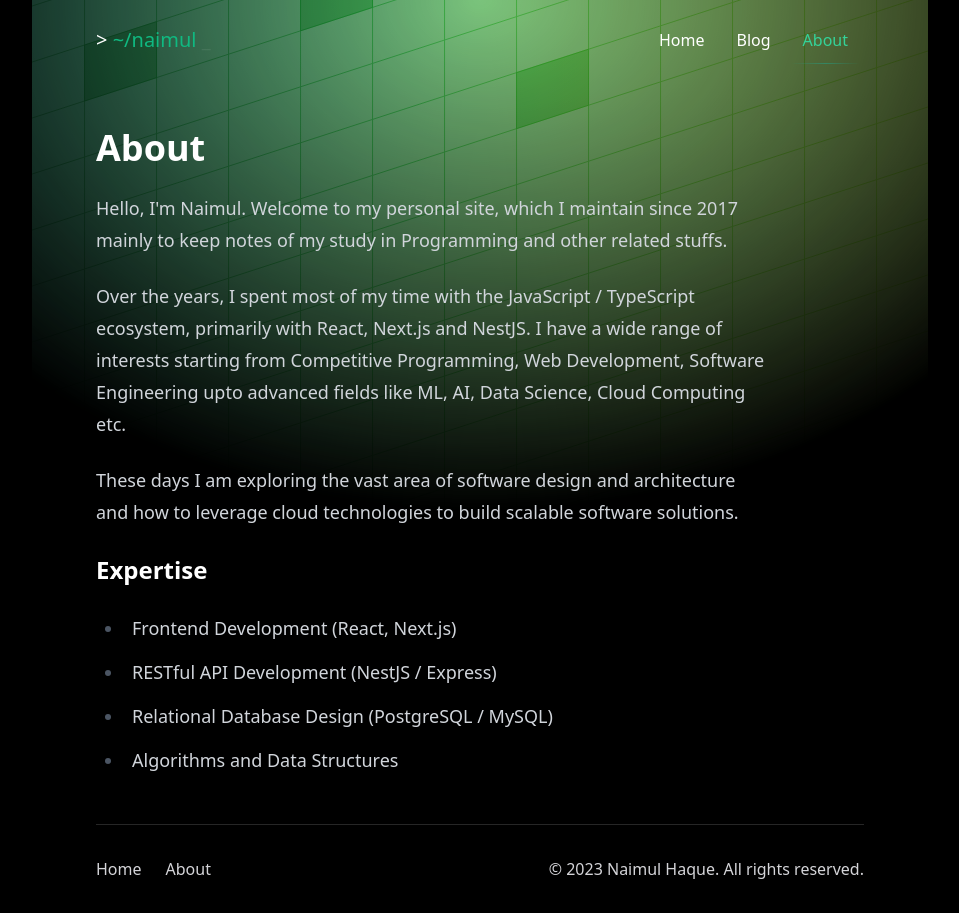
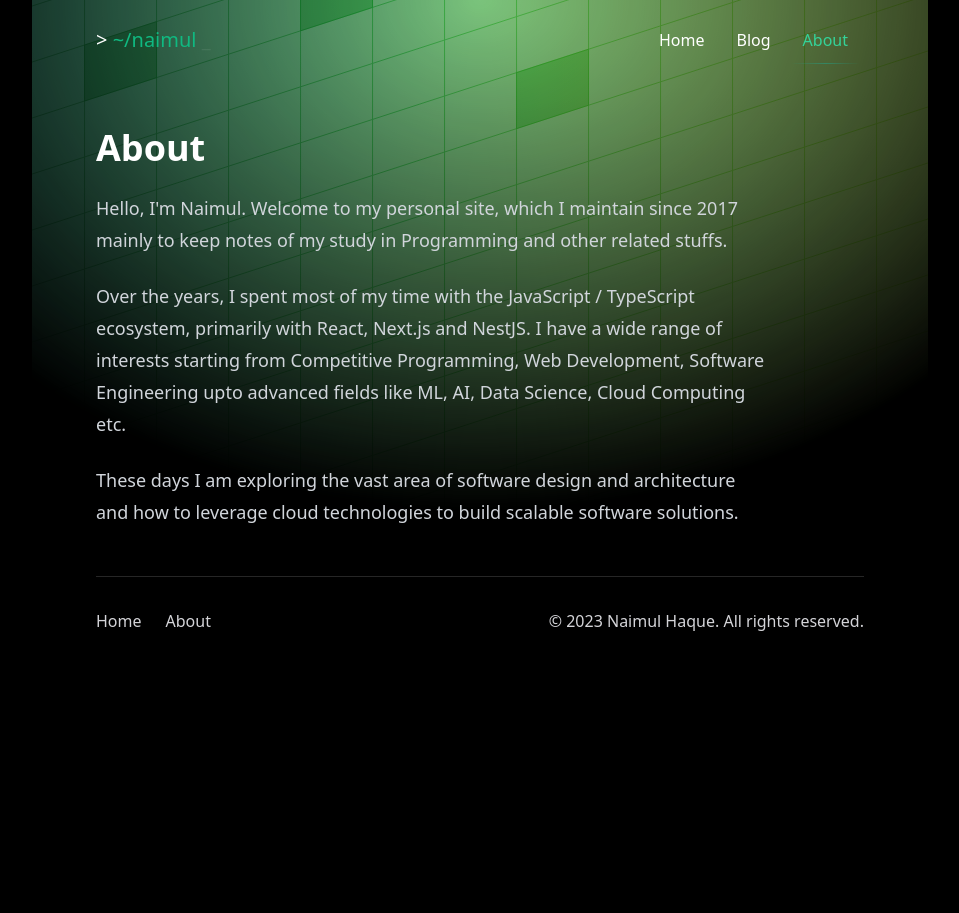
Before and after one commit to naimulcsx/naimulhaque.com, a Next.js app: page /about in a window 1280 px wide. Shown: the whole page, without its empty margins (160-1119 px from the left). After the commit the page ends 800 px from the top, so only its background shows below. Built offline with nearby package versions, Linux system fonts and the light colour scheme.

Commit message:
feat: add key technologies section

```diff
--- a/app/about/page.tsx
+++ b/app/about/page.tsx
@@ -28,13 +28,6 @@ export default function AboutPage() {
           architecture and how to leverage cloud technologies to build scalable
           software solutions.
         </p>
-        <h3>Expertise</h3>
-        <ul>
-          <li>Frontend Development (React, Next.js)</li>
-          <li>RESTful API Development (NestJS / Express)</li>
-          <li>Relational Database Design (PostgreSQL / MySQL)</li>
-          <li>Algorithms and Data Structures</li>
-        </ul>
       </div>
     </PageTransition>
   );
--- a/components/About.tsx
+++ b/components/About.tsx
@@ -84,6 +84,26 @@ export function About() {
             technologies and writing articles. This is my place for my Thoughts
             and Reflections. Have a good read!
           </p>
+          <h4>Key Technologies and Methodologies</h4>
+          <ul className="font-light">
+            <li>
+              JavaScript (ES6/ES2015), TypeScript, React (Hook, Context API,
+              Component Design Patterns), Redux, React Query, Jest, Mocha,
+              Cypress, Vite, Vitest
+            </li>
+            <li>
+              Next.js, Remix, Node.js (Express / NestJS), BullMQ, REST, GraphQL,
+              TRPC, TypeORM, Prisma, PostgreSQL, Redis, Elasticsearch
+            </li>
+            <li>
+              Linux CLI, Git, Github, Github Actions, Husky, Prettier, ESLint,
+              Commitizen, CommitLint
+            </li>
+            <li>
+              AWS EC2, ECS, Fargate, S3, RDS, SQS, ECR, CodeCommit, CodeBuild,
+              CodePipeline
+            </li>
+          </ul>
         </div>
       </div>
     </section>
```
